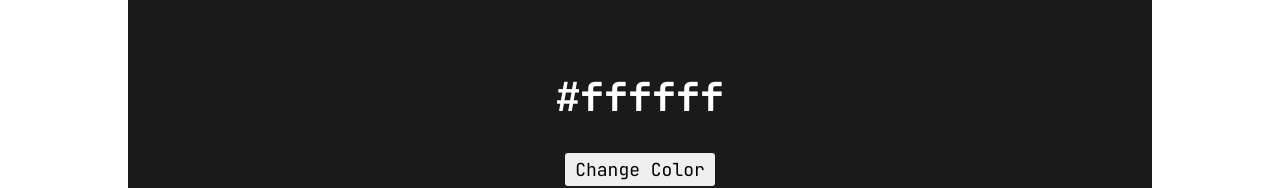
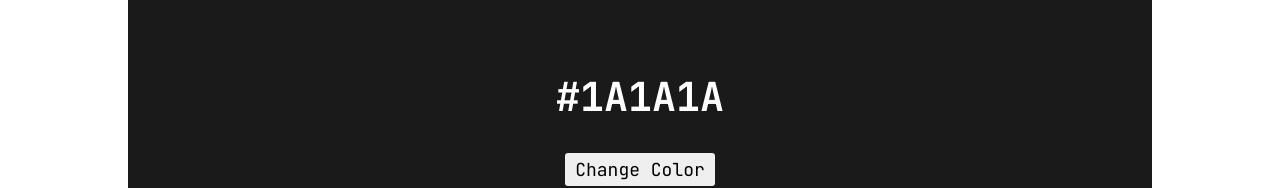
Before and after one commit to muhriddin20056525/color-flipper, a plain HTML site: page index.html in a window 1280 px wide. Shown: the part 272-460 px from the top of the page. Drawn offline with Linux system fonts and the light colour scheme.

Commit message:
change html color

```diff
--- a/index.html
+++ b/index.html
@@ -17,7 +17,7 @@
     </header>
 
     <div class="content">
-      <h2 class="text">#ffffff</h2>
+      <h2 class="text">#1A1A1A</h2>
       <button>Change Color</button>
     </div>
     <!-- script -->
```
